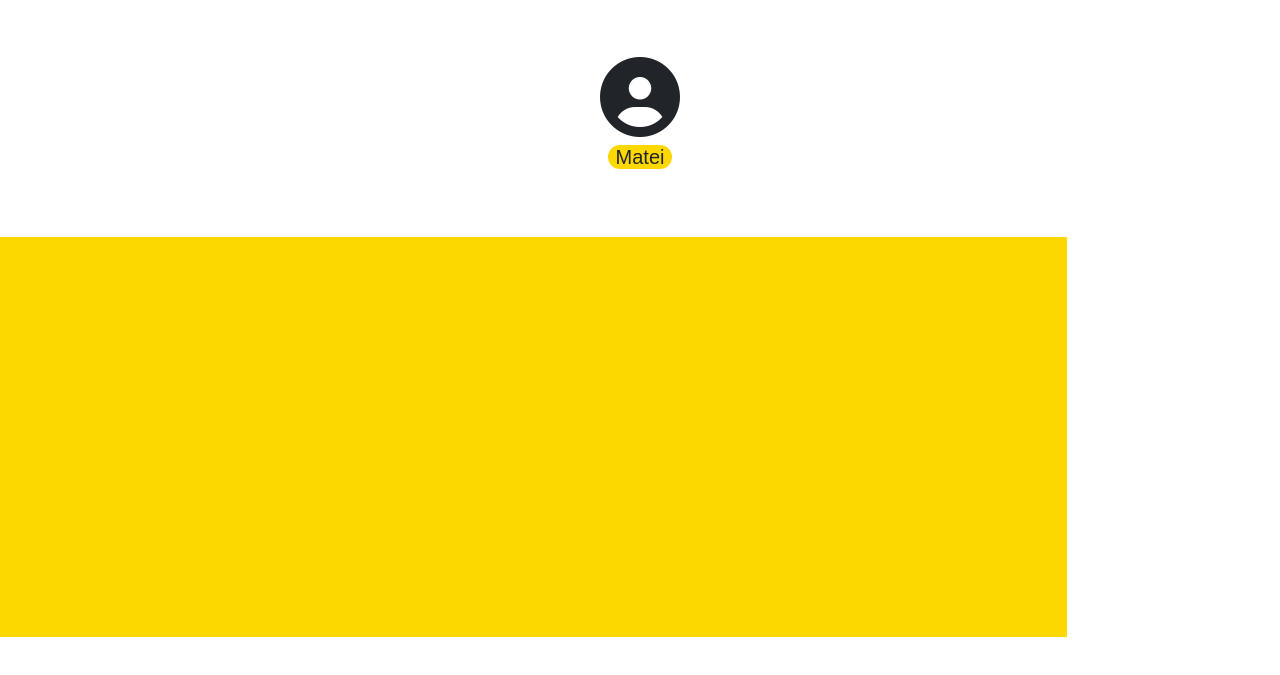
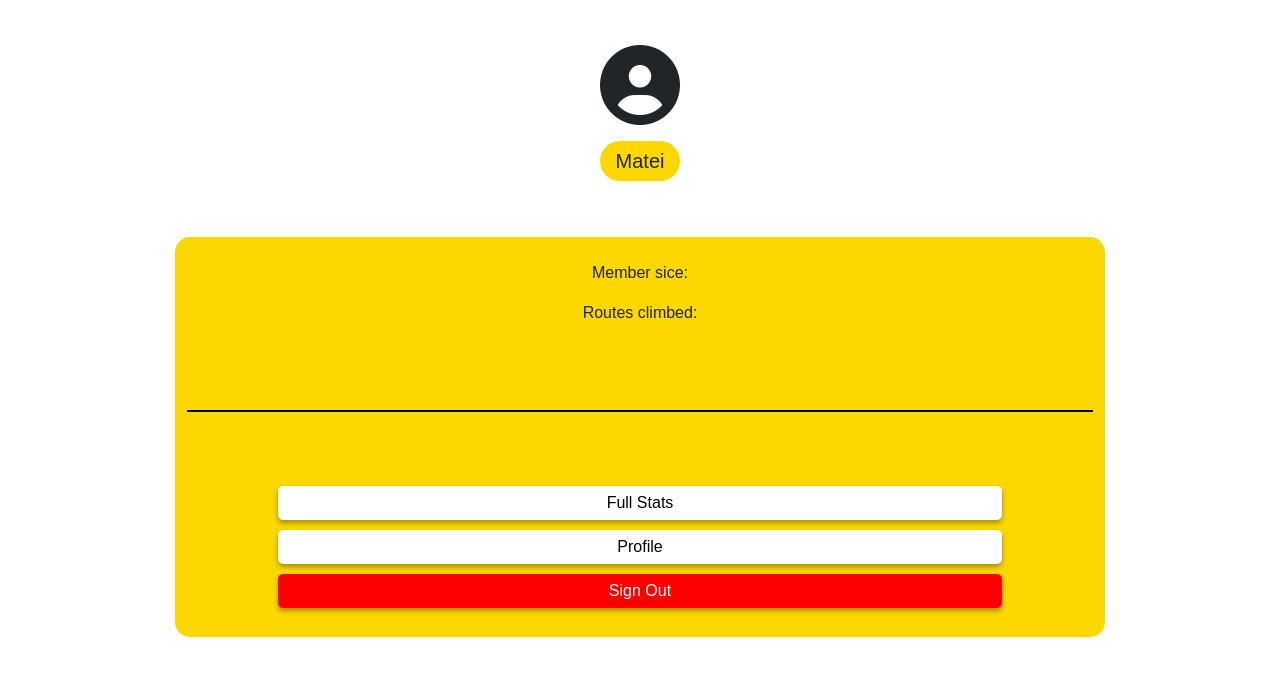
Before and after one commit to mateimnt/Climbing-Partner, a plain HTML site: page FrontEnd/profile.html in a window 1280 px wide. Shown: the part 83-758 px from the top of the page. Drawn offline with nearby package versions, Linux system fonts and the light colour scheme; a web font is replaced by a local one.

Commit message:
Made the frontend for the profile page

```diff
--- a/BackEnd/models/userSchema.js
+++ b/BackEnd/models/userSchema.js
@@ -21,6 +21,10 @@ const userSchema = new mongoose.Schema(
       type: String,
       enum: ['user', 'admin'],
       default: 'user'
+    },
+    points:{
+      type: Double,
+      required: true
     }
   },
   { timestamps: true }
--- a/FrontEnd/login.js
+++ b/FrontEnd/login.js
@@ -16,7 +16,6 @@ document.addEventListener('DOMContentLoaded', (event) => {
         .then(response => response.json())
         .then(data => {
             if (data.token) {
-                alert('Login successful!');
                 // Optionally store the token
                 localStorage.setItem('token', data.token);
                 // Optionally redirect to a protected page
--- a/FrontEnd/profile.html
+++ b/FrontEnd/profile.html
@@ -41,7 +41,7 @@
             <div class="row h-100">
                 <div class="user-avatar col-12 d-flex flex-column justify-content-center align-items-center">
                     <div class=""><i class="avatar-icon fa-solid fa-circle-user"></i></div>
-                    <h5 class="user-name mt-2 px-2">Matei</h5>
+                    <h5 class="user-name mt-3 px-3 py-2">Matei</h5>
                 </div>
             </div>
         </div>
@@ -49,11 +49,18 @@
     <!--  -->
 
     <!-- User options -->
-    <div class="user-options-container col-10 justify-content-center align-items-center">
-        <div class="user-options">
-            <div class="container h-100">
-                <div class="row h-100">
-
+    <div class="container d-flex justify-content-center align-items-center">
+        <div class="row justify-content-center w-100">
+            <div class="user-options col-10 d-flex flex-column justify-content-between">
+                <div class="user-info pt-4 d-flex flex-column align-items-center">
+                    <p>Member sice:</p>
+                    <p>Routes climbed:</p>
+                </div>
+                <div class="line"></div>
+                <div class="user-actions pb-4 d-flex flex-column align-items-center">
+                    <button type="button" class="option-button">Full Stats</button>
+                    <button type="button" class="option-button">Profile</button>
+                    <button type="button" class="sign-out-button">Sign Out</button>
                 </div>
             </div>
         </div>
--- a/FrontEnd/register.js
+++ b/FrontEnd/register.js
@@ -26,8 +26,6 @@ function validateForm(event) {
     .then(response => response.json())
     .then(data => {
         if (data.message === 'Registration successful') {
-            alert('Registration successful!');
-            // Optionally redirect to login page
             window.location.href = 'login.html';
         } else {
             alert('Registration failed: ' + data.message);
--- a/FrontEnd/style.css
+++ b/FrontEnd/style.css
@@ -431,6 +431,42 @@
 .user-options{
     background-color: #fcd700;
     height: 50vh;
+    border-radius: 15px;
+}
+
+.line{
+    background-color: #000000;
+    height: 2px;
+}
+
+.option-button{
+    text-decoration: none;
+    color: #000000;
+    font-weight: 400;
+    background-color: #ffffff;
+    line-height: 20px;
+    display: block;
+    box-shadow: 0px 3px 5px rgba(0, 0, 0, 0.35);
+    width: 80%;
+    padding: 7px 3px;
+    margin: 5px;
+    border: none;
+    border-radius: 5px;
+}
+
+.sign-out-button{
+    text-decoration: none;
+    color: #ffffff;
+    font-weight: 400;
+    background-color: #ff0000;
+    line-height: 20px;
+    display: block;
+    box-shadow: 0px 3px 5px rgba(0, 0, 0, 0.35);
+    width: 80%;
+    padding: 7px 3px;
+    margin: 5px;
+    border: none;
+    border-radius: 5px;
 }
 
 /*  */
```
